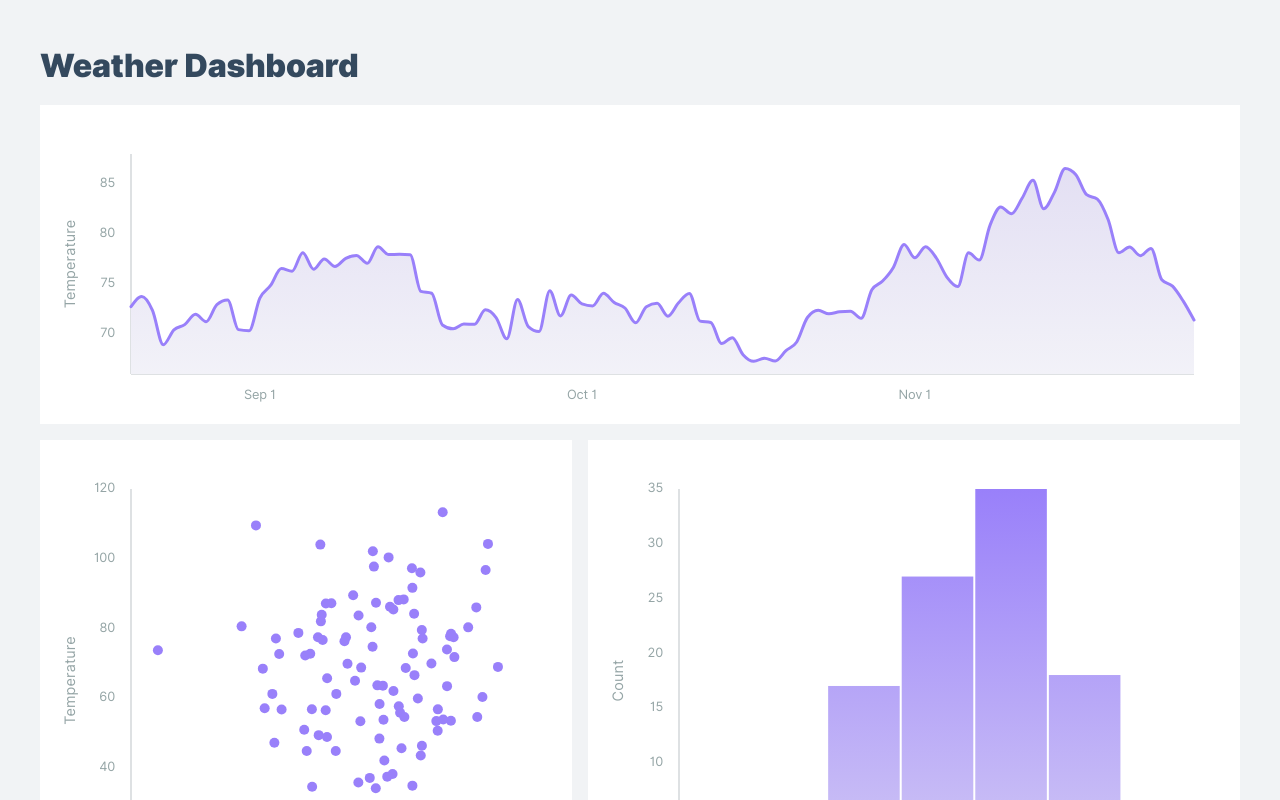
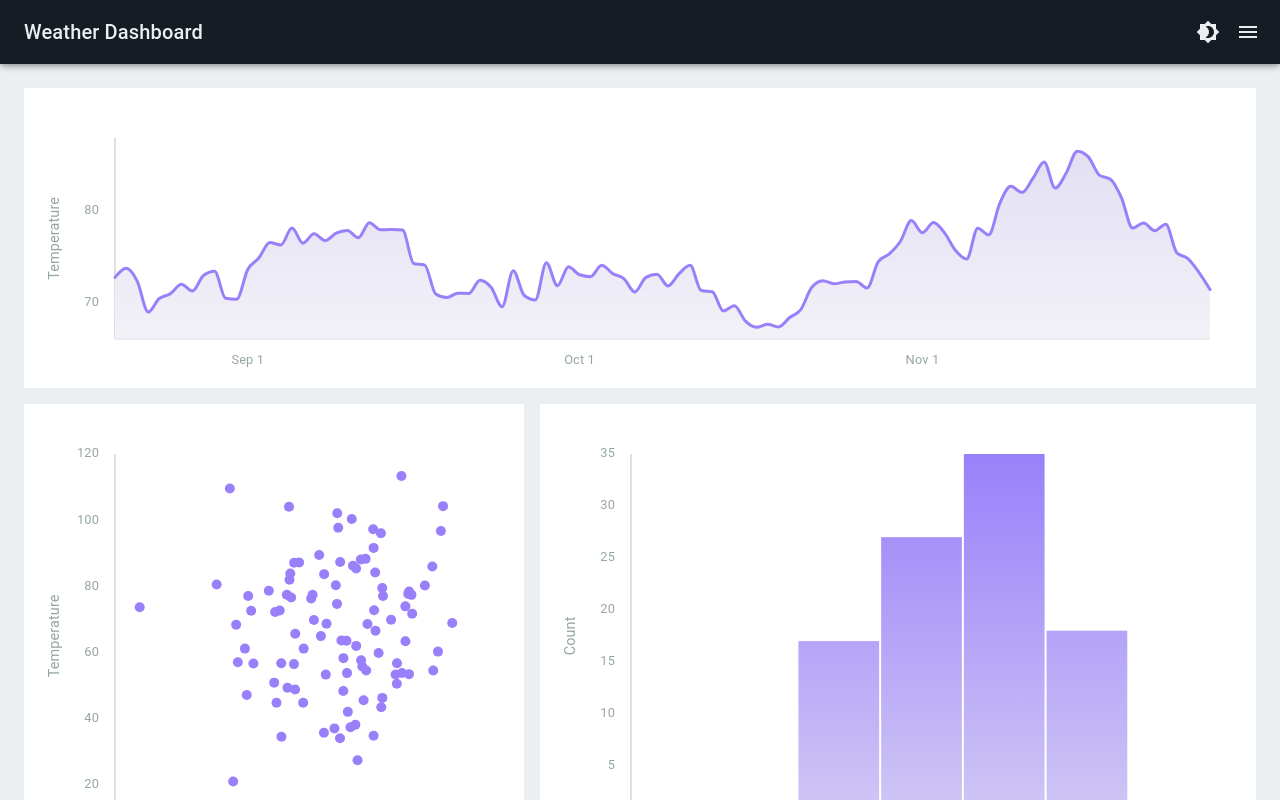
Before and after one commit to renaudjmathieu/data-visualization-d3-react, a React app: page / in a window 1280 px wide. Shown: the top 800 px of the page. Built offline with nearby package versions, Linux system fonts and the light colour scheme.

Commit message:
ajouter navbar

```diff
--- a/src/App.jsx
+++ b/src/App.jsx
@@ -1,17 +1,242 @@
-import React from "react"
+import * as React from 'react';
+import { styled, ThemeProvider, createTheme } from '@mui/material/styles';
+import Drawer from '@mui/material/Drawer';
+import MuiAppBar from '@mui/material/AppBar';
+import Toolbar from '@mui/material/Toolbar';
+import CssBaseline from '@mui/material/CssBaseline';
+import List from '@mui/material/List';
+import Typography from '@mui/material/Typography';
+import Divider from '@mui/material/Divider';
+import IconButton from '@mui/material/IconButton';
+import MenuIcon from '@mui/icons-material/Menu';
+import ChevronLeftIcon from '@mui/icons-material/ChevronLeft';
+import ChevronRightIcon from '@mui/icons-material/ChevronRight';
+import ListItem from '@mui/material/ListItem';
+import ListItemButton from '@mui/material/ListItemButton';
+import ListItemIcon from '@mui/material/ListItemIcon';
+import ListItemText from '@mui/material/ListItemText';
+import InboxIcon from '@mui/icons-material/MoveToInbox';
+import MailIcon from '@mui/icons-material/Mail';
+import { grey } from '@mui/material/colors';
+import Brightness4Icon from "@mui/icons-material/Brightness4";
+import Brightness7Icon from "@mui/icons-material/Brightness7";
+
 import Dashboard from "./components/Dashboard"
 
 import "./styles.css"
 
+const drawerWidth = 240;
+
+const Main = styled('main', { shouldForwardProp: (prop) => prop !== 'open' })(
+    ({ theme, open }) => ({
+        flexGrow: 1,
+        padding: theme.spacing(3),
+        transition: theme.transitions.create('margin', {
+            easing: theme.transitions.easing.sharp,
+            duration: theme.transitions.duration.leavingScreen,
+        }),
+        marginRight: -drawerWidth,
+        ...(open && {
+            transition: theme.transitions.create('margin', {
+                easing: theme.transitions.easing.easeOut,
+                duration: theme.transitions.duration.enteringScreen,
+            }),
+            marginRight: 0,
+        }),
+    }),
+);
+
+const AppBar = styled(MuiAppBar, {
+    shouldForwardProp: (prop) => prop !== 'open',
+})(({ theme, open }) => ({
+    transition: theme.transitions.create(['margin', 'width'], {
+        easing: theme.transitions.easing.sharp,
+        duration: theme.transitions.duration.leavingScreen,
+    }),
+    ...(open && {
+        width: `calc(100% - ${drawerWidth}px)`,
+        transition: theme.transitions.create(['margin', 'width'], {
+            easing: theme.transitions.easing.easeOut,
+            duration: theme.transitions.duration.enteringScreen,
+        }),
+        marginRight: drawerWidth,
+    }),
+}));
+
+const DrawerHeader = styled('div')(({ theme }) => ({
+    display: 'flex',
+    alignItems: 'center',
+    padding: theme.spacing(0, 1),
+    // necessary for content to be below app bar
+    ...theme.mixins.toolbar,
+    justifyContent: 'flex-start',
+}));
+
 const App = () => {
+    const storedDarkMode = localStorage.getItem("DARK_MODE");
+    const [mode, setMode] = React.useState(storedDarkMode ?? "light");
+    const colorMode = React.useMemo(
+        () => ({
+            toggleColorMode: () => {
+                setMode((prevMode) => (prevMode === "light" ? "dark" : "light"));
+            },
+        }),
+        []
+    );
+
+    // Whenever dark mode changes, update the localStorage DARK_MODE item
+    React.useEffect(() => {
+        localStorage.setItem("DARK_MODE", mode);
+    }, [mode]);
+
+    // Whenever the mode changes, change the theme
+    const theme = React.useMemo(
+        () =>
+            createTheme({
+                palette: {
+                    mode,
+                    primary: {
+                        ...(mode !== "light"
+                            ? {
+                                light: "#455a64",
+                                main: "#464B50",
+                                dark: "#263238",
+                                contrastText: "#eceff1",
+                            }
+                            : {
+                                light: "#455a64",
+                                main: "#161C24",
+                                dark: "black",
+                                contrastText: "#eceff1",
+                            }),
+                    },
+                    secondary: {
+                        ...(mode === "light"
+                            ? {
+                                main: '#161C24',
+                            }
+                            : {
+                                main: '#29434e',
+                            })
+                    },
+                    text: {
+                        ...(mode === "light"
+                            ? {
+                                primary: grey[800],
+                                secondary: grey[300],
+                                disabled: grey[500],
+                            }
+                            : {
+                                primary: grey[200],
+                                secondary: grey[300],
+                                disabled: grey[500],
+                            }),
+                    },
+                    background: {
+                        ...(mode === "light"
+                            ? {
+                                paper: "#161C24",
+                                default: "#eceff1",
+                                neutral: "#161C24",
+                            }
+                            : {
+                                paper: "#161C24",
+                                default: "#161C24",
+                                neutral: "black",
+                            }),
+                    },
+                },
+            }),
+        [mode]
+    );
+    const [open, setOpen] = React.useState(false);
+
+    const handleDrawerOpen = () => {
+        setOpen(true);
+    };
+
+    const handleDrawerClose = () => {
+        setOpen(false);
+    };
+
     return (
-        <div className="App">
-            <h1>
-                Weather Dashboard
-            </h1>
-            <Dashboard />
-        </div>
-    )
+            <ThemeProvider theme={theme}>
+                <CssBaseline />
+                <div className="App">
+                    <AppBar position="fixed" open={open}>
+                        <Toolbar>
+                            <Typography variant="h6" noWrap sx={{ flexGrow: 1 }} component="div">
+                                Weather Dashboard
+                            </Typography>
+                            <IconButton
+                                sx={{ ml: 1 }}
+                                onClick={colorMode.toggleColorMode}
+                                color="inherit"
+                            >
+                                {mode === "dark" ? <Brightness7Icon /> : <Brightness4Icon />}
+                            </IconButton>
+                            <IconButton
+                                color="inherit"
+                                aria-label="open drawer"
+                                edge="end"
+                                onClick={handleDrawerOpen}
+                                sx={{ ...(open && { display: 'none' }) }}
+                            >
+                                <MenuIcon />
+                            </IconButton>
+                        </Toolbar>
+                    </AppBar>
+                    <Main open={open}>
+                        <DrawerHeader />
+                        <Dashboard />
+                    </Main>
+                    <Drawer
+                        sx={{
+                            width: drawerWidth,
+                            flexShrink: 0,
+                            '& .MuiDrawer-paper': {
+                                width: drawerWidth,
+                            },
+                        }}
+                        variant="persistent"
+                        anchor="right"
+                        open={open}
+                    >
+                        <DrawerHeader>
+                            <IconButton onClick={handleDrawerClose}>
+                                {theme.direction === 'rtl' ? <ChevronLeftIcon /> : <ChevronRightIcon />}
+                            </IconButton>
+                        </DrawerHeader>
+                        <Divider />
+                        <List>
+                            {['Inbox', 'Starred', 'Send email', 'Drafts'].map((text, index) => (
+                                <ListItem key={text} disablePadding>
+                                    <ListItemButton>
+                                        <ListItemIcon>
+                                            {index % 2 === 0 ? <InboxIcon /> : <MailIcon />}
+                                        </ListItemIcon>
+                                        <ListItemText primary={text} />
+                                    </ListItemButton>
+                                </ListItem>
+                            ))}
+                        </List>
+                        <Divider />
+                        <List>
+                            {['All mail', 'Trash', 'Spam'].map((text, index) => (
+                                <ListItem key={text} disablePadding>
+                                    <ListItemButton>
+                                        <ListItemIcon>
+                                            {index % 2 === 0 ? <InboxIcon /> : <MailIcon />}
+                                        </ListItemIcon>
+                                        <ListItemText primary={text} />
+                                    </ListItemButton>
+                                </ListItem>
+                            ))}
+                        </List>
+                    </Drawer>
+                </div>
+            </ThemeProvider>
+    );
 }
 
-export default App
+export default App;
--- a/src/styles.css
+++ b/src/styles.css
@@ -4,7 +4,6 @@
 }
 
 body {
-    padding: 1.6em 2em 4em;
     letter-spacing: -0.011em;
     font-family: 'Inter var', sans-serif;
     font-size: 16px;
@@ -14,7 +13,7 @@
 
 #root,
 .App {
-    width: 100%;
+    margin-right: 7.5em
 }
 
 h1 {
```
